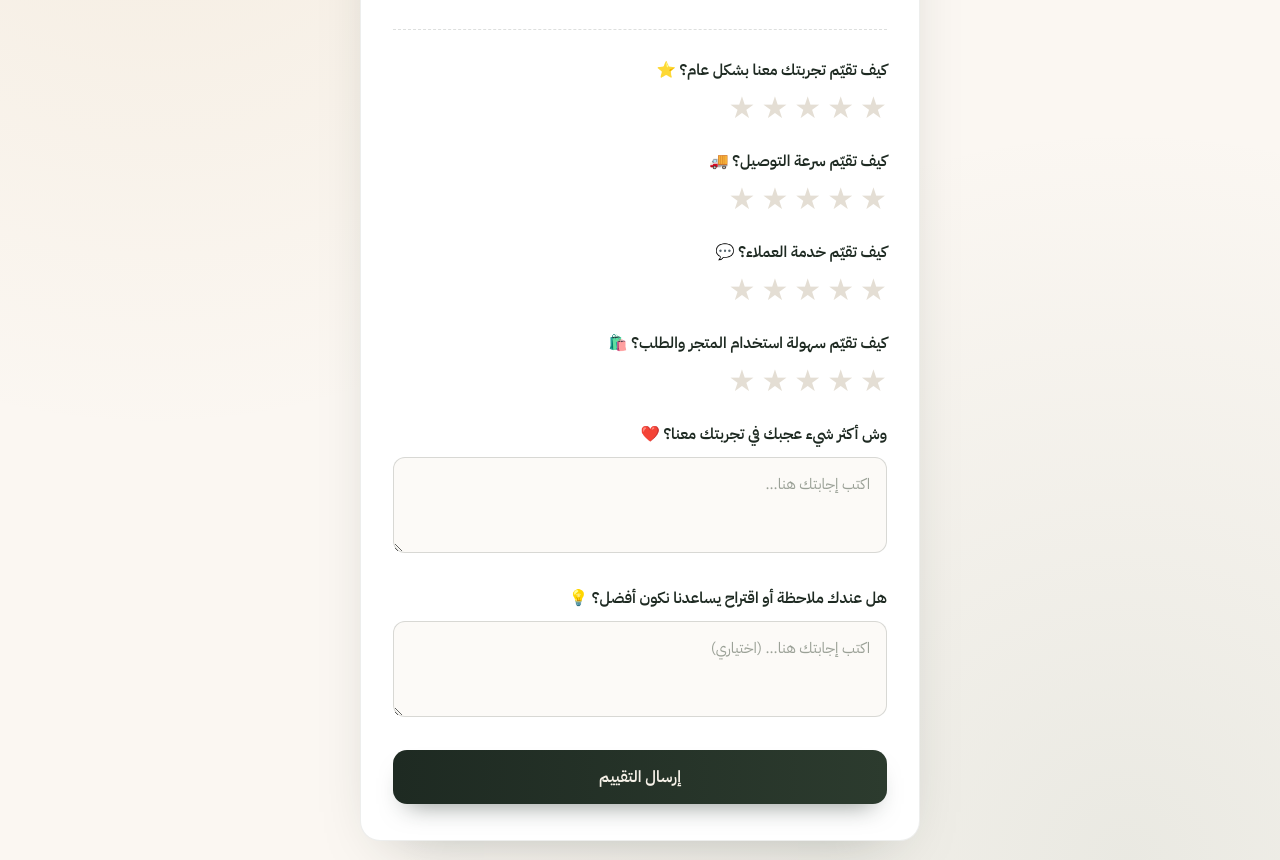
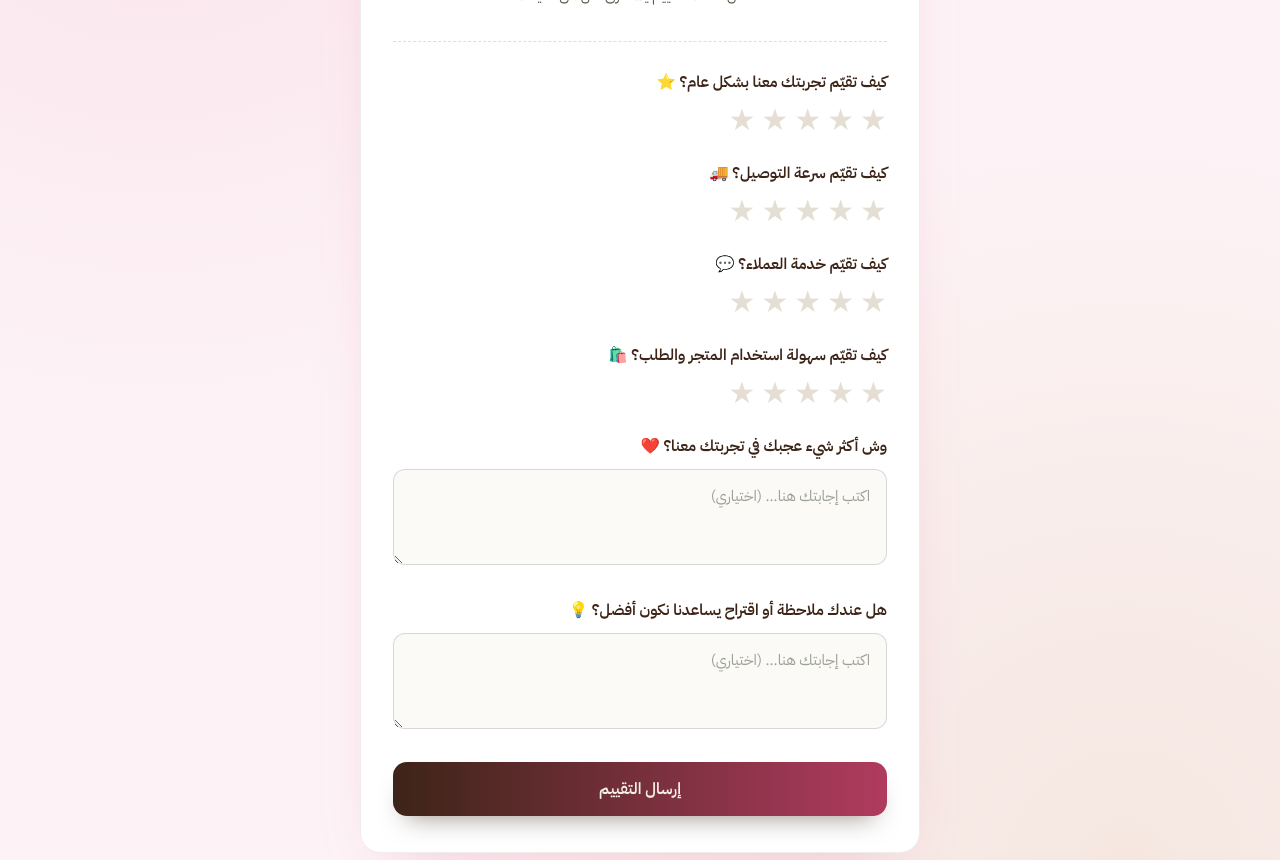
Before and after one commit to giftsvillageqatif/Review, a plain HTML site: page index.html in a window 1280 px wide. Shown: the part 322-1182 px from the top of the page. Drawn offline with Linux system fonts and the light colour scheme; a web font is replaced by a local one.

Commit message:
Update styles and logo in index.html

```diff
--- a/index.html
+++ b/index.html
@@ -8,14 +8,14 @@
 <link rel="preconnect" href="https://fonts.gstatic.com" crossorigin>
 <link href="https://fonts.googleapis.com/css2?family=Aref+Ruqaa:wght@400;700&family=IBM+Plex+Sans+Arabic:wght@400;500;600;700&display=swap" rel="stylesheet">
 <style>
-  :root{
-    --ink:#1E2A22;
-    --paper:#FBF7F2;
-    --gold:#B98B3E;
-    --gold-light:#E4C88B;
-    --sage:#6E8570;
-    --blush:#F1DFD6;
-    --card-shadow: 0 24px 60px -32px rgba(30,42,34,0.35);
+    :root{
+    --ink:#3D2418;
+    --paper:#FDF3F6;
+    --gold:#D9598B;
+    --gold-light:#F0A8C4;
+    --sage:#B98B3E;
+    --blush:#F8D9E4;
+    --card-shadow: 0 24px 60px -32px rgba(217,89,139,0.35);
   }
 
   *{ box-sizing:border-box; }
@@ -30,9 +30,9 @@
   }
 
   body{
-    background-image:
-      radial-gradient(circle at 12% 8%, rgba(185,139,62,0.10), transparent 40%),
-      radial-gradient(circle at 88% 92%, rgba(110,133,112,0.12), transparent 45%);
+        background-image:
+      radial-gradient(circle at 12% 8%, rgba(217,89,139,0.10), transparent 40%),
+      radial-gradient(circle at 88% 92%, rgba(185,139,62,0.12), transparent 45%);
     padding: 48px 16px 80px;
     display:flex;
     justify-content:center;
@@ -53,7 +53,7 @@
 
   .card{
     background:#fff;
-    border:1px solid rgba(30,42,34,0.08);
+    border:1px solid rgba(61,36,24,0.08);
     border-radius:20px;
     box-shadow:var(--card-shadow);
     padding:40px 32px 36px;
@@ -180,7 +180,7 @@
     width:100%;
     border:none;
     cursor:pointer;
-    background:linear-gradient(90deg, var(--ink), #2C3B2E);
+    background:linear-gradient(90deg, var(--ink), #B03B5F);
     color:#F6F1E8;
     font-family:inherit;
     font-weight:600;
@@ -188,7 +188,7 @@
     padding:15px 20px;
     border-radius:14px;
     transition: transform .15s ease, box-shadow .15s ease, opacity .15s ease;
-    box-shadow: 0 14px 26px -14px rgba(30,42,34,0.55);
+    box-shadow: 0 14px 26px -14px rgba(61,36,24,0.55);
   }
   button.submit:hover{ transform:translateY(-1px); }
   button.submit:disabled{ opacity:.6; cursor:default; transform:none; }
@@ -249,7 +249,7 @@
   <div class="ribbon"></div>
   <div class="card">
 
-    <div class="brand"><img src="logo.png" alt="قرية الهدايا" style="height:44px;width:auto;object-fit:contain;"></div>
+        <div class="brand"><img src="logo.jpg" alt="قرية الهدايا" style="width:56px;height:56px;border-radius:50%;object-fit:cover;box-shadow:0 8px 18px -8px rgba(61,36,24,0.4);"></div>
     <h1>كيف كانت تجربتك مع قرية الهدايا؟</h1>
     <p class="intro">شكرًا لاختيارك <strong>قرية الهدايا</strong> ❤️<br>
     نحب نسمع رأيك بكل صراحة، تقييمك يساعدنا نطوّر خدماتنا ونقدم لك تجربة أفضل دائمًا.
@@ -305,7 +305,7 @@
 
       <fieldset>
         <legend>وش أكثر شيء عجبك في تجربتك معنا؟ ❤️</legend>
-        <textarea name="liked" placeholder="اكتب إجابتك هنا..." required></textarea>
+        <textarea name="liked" placeholder="اكتب إجابتك هنا... (اختياري)"></textarea>
       </fieldset>
 
       <fieldset>
```
